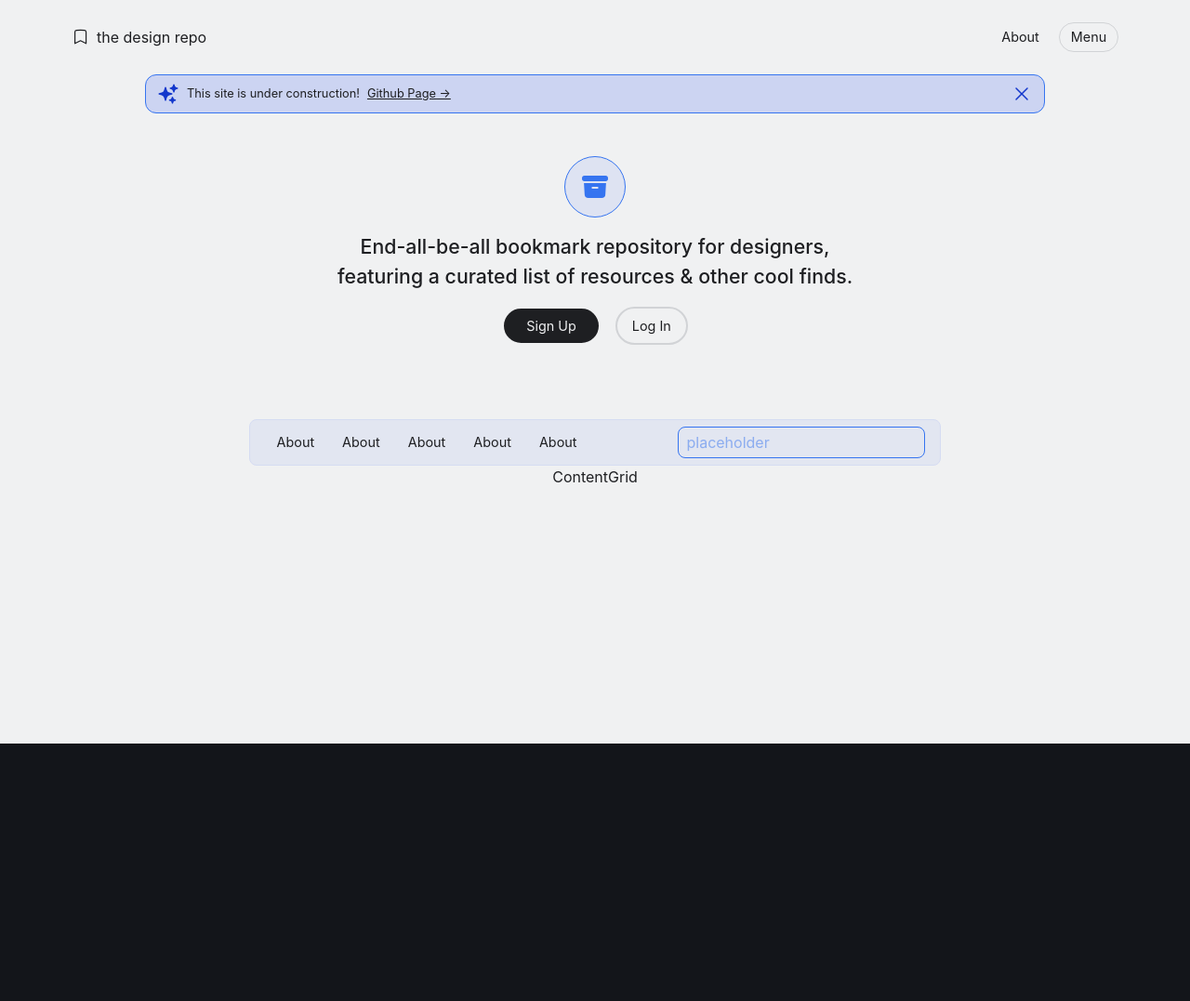
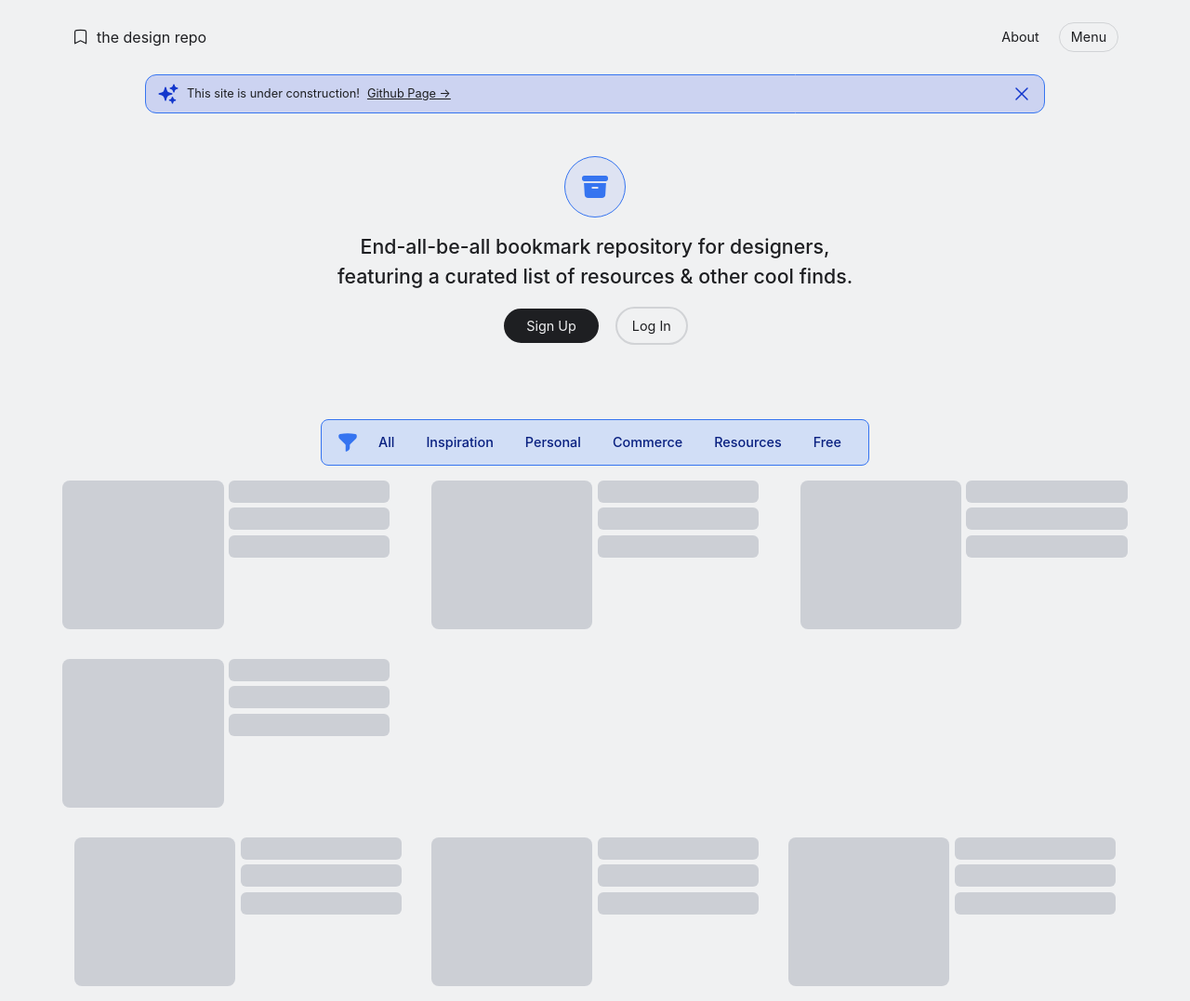
Before and after one commit to cheddZy/design-repository, an Astro site: page / in a window 1280 px wide. Shown: the whole page at 93% size. Before the commit the page ends 800 px from the top, so only its background shows below. Built offline with nearby package versions, Linux system fonts and the light colour scheme; Astro itself is replaced by a stand-in of ours.

Commit message:
added more filter stuff (incomplete) on the TODO

```diff
--- a/src/components/Content.astro
+++ b/src/components/Content.astro
@@ -2,26 +2,50 @@
 import '../styles/styles.scss';
 import '../styles/globals.scss';
 import Filter from "./ui/Filter.astro";
+import Placeholder from "./Placeholder.astro";
 ---
 
 
 <section>
-    <div>
+    <div id="filterList">
         <Filter/>
     </div>
-    ContentGrid
+    <div id="favorites">
+        <Placeholder />
+        <Placeholder />
+        <Placeholder />
+        <Placeholder />
+    </div>
+    <div id="content">
+        <Placeholder />
+        <Placeholder />
+        <Placeholder />
+    </div>
 </section>
 
 
 <style>
-
+    #content {
+        display: flex;
+        flex-direction: row;
+        justify-content: space-between;
+        flex-wrap: wrap;
+        margin-inline: 4%;
+    }
+    #favorites {
+        display: flex;
+        flex-direction: row;
+        justify-content: space-between;
+        flex-wrap: wrap;
+        margin-inline: 4%;
+    }
     section {
         display: flex;
         flex-direction: column;
         align-items: center;
     }
 
-    div {
+    #filterList {
         top: 2rem;
         position: sticky;
         margin:auto;
--- /dev/null
+++ b/src/components/Placeholder.astro
@@ -0,0 +1,54 @@
+---
+
+---
+
+
+<div class="wrapper">
+    <div class="blocky animate">
+
+    </div>
+    <div class="texty">
+        <div class="text animate"></div>
+        <div class="text animate"></div>
+        <div class="text animate"></div>
+    </div>
+</div>
+
+<style>
+    .wrapper {
+        width: 24rem;
+        height: 12rem;
+        padding: 1rem;
+
+        display: flex;
+        flex-direction: row;
+        gap: 0.33rem;
+    }
+    .blocky {
+        background-color: #9ca3af;
+        height: 100%;
+        width: 100%;
+        @apply rounded-lg;
+    }
+    .animate {
+        animation: waves 3s infinite;
+    }
+    .texty {
+        width: 100%;
+        display: flex;
+        flex-direction: column;
+        gap: 0.33rem;
+    }
+    .text {
+        width: 100%;
+        height: 1.5rem;
+        background-color: #9ca3af;
+        @apply rounded-md;
+    }
+
+    @keyframes waves {
+        0% {background-color: rgba(156, 163, 175, 0.6);}
+        50% {background-color: rgba(156, 163, 175, 0.2);}
+        100% {background-color: rgba(156, 163, 175, 0.6);}
+    }
+</style>
--- a/src/components/buttons/FilterButton.astro
+++ b/src/components/buttons/FilterButton.astro
@@ -1,41 +1,19 @@
 ---
 import '../../styles/styles.scss'
 import '../../styles/globals.scss'
-const {buttonText, label, filterChecked} = Astro.props;
+const {buttonText, label, className} = Astro.props;
 ---
 <script>
-    const button = document.getElementById('filterButton');
-
-    button.addEventListener('click', () => {
-        console.log('buttonStatus');
-        switch (buttonStatus) {
-            case 'filterEnabled':
-                button.classList.add('filterDisabled');
-                button.classList.remove('filterEnabled');
-                console.log('yippie!');
-                break;
-            case 'filterDisabled':
-                button.classList.add('filterEnabled');
-                button.classList.remove('filterDisabled');
-                console.log('wahoo');
-                break;
-        }
-    })
 
 </script>
 
-<button class="filterDisabled" id=filterButton aria-label={label}>
+<button class={className} aria-label={label}>
     <a>
             {buttonText}
     </a>
 </button>
 
 <style>
-
-    [data-enabled='enabled'] body {
-        color: red;
-    }
-
     button {
         display: flex;
     }
@@ -48,19 +26,20 @@ const {buttonText, label, filterChecked} = Astro.props;
         @apply duration-100;
 
         font-size: 0.9rem;
+        font-weight: 500;
+        color: rgb(9, 32, 128);
         border: 1px transparent solid;
     }
 
     a:hover {
-        border: 1px rgba(87, 90, 102, 0.2) solid;
+        border: 1px #3574F0 solid;
     }
 
     a:active {
-
-    }
-
-    span:enabled {
-        color: red;
+        color: #F0F1F2;
+        font-weight: 500;
+        background-color: #3574F0;
+        border: 1px transparent solid;
     }
 
 </style>
--- a/src/components/buttons/SignUpButton.astro
+++ b/src/components/buttons/SignUpButton.astro
@@ -40,9 +40,15 @@ const { target, label } = Astro.props;
         outline: 2px transparent solid;
 
     }
+    @keyframes border-anim {
+        0% {outline: 4px rgba(150, 174, 224, 0.25) dotted;}
+        100% {outline: 2px #96aee0 solid;}
+    }
+
     a:hover {
         background: #3574F0;
         outline: 2px #96aee0 solid;
+        animation: border-anim 0.2s 1 ease-out;
     }
     a:active {
         background: #3574F0;
--- a/src/components/ui/Filter.astro
+++ b/src/components/ui/Filter.astro
@@ -5,30 +5,37 @@ import FilterButton from "../buttons/FilterButton.astro";
 import Searchbox from "./Searchbox.astro";
 ---
 
-<section>
-    <h3>Filter</h3>
-    <div id="filterButtons">
-        <FilterButton buttonText='About'
-                      label='Aria Label'/>
-        <FilterButton buttonText='About'
-                      label='Aria Label'/>
-        <FilterButton buttonText='About'
-                      label='Aria Label'/>
-        <FilterButton buttonText='About'
-                      label='Aria Label'/>
-        <FilterButton buttonText='About'
-                      label='Aria Label'/>
-    </div>
-    <Searchbox/>
-</section>
+<div>
+    <section>
+        <h3>Filter</h3>
+
+        <svg data-slot="icon" aria-hidden="true" fill="currentColor" viewBox="0 0 24 24"
+             xmlns="http://www.w3.org/2000/svg">
+            <path clip-rule="evenodd"
+                  d="M3.792 2.938A49.069 49.069 0 0 1 12 2.25c2.797 0 5.54.236 8.209.688a1.857 1.857 0 0 1 1.541 1.836v1.044a3 3 0 0 1-.879 2.121l-6.182 6.182a1.5 1.5 0 0 0-.439 1.061v2.927a3 3 0 0 1-1.658 2.684l-1.757.878A.75.75 0 0 1 9.75 21v-5.818a1.5 1.5 0 0 0-.44-1.06L3.13 7.938a3 3 0 0 1-.879-2.121V4.774c0-.897.64-1.683 1.542-1.836Z"
+                  fill-rule="evenodd"></path>
+        </svg>
+        <div id="filterButtonList">
+            <FilterButton class='filterButton' buttonText='All' label='All content'/>
+            <FilterButton class='filterButton' buttonText='Inspiration' label='Inspiration content'/>
+            <FilterButton class='filterButton' buttonText='Personal' label='Personal websites and portfolios'/>
+            <FilterButton class='filterButton' buttonText='Commerce' label='Commerce website'/>
+            <FilterButton class='filterButton' buttonText='Resources' label='Resource websites'/>
+            <FilterButton class='filterButton' buttonText='Free' label='Free resources'/>
+        </div>
+    </section>
+</div>
 
 <style>
-    #filterButtons {
+    #filterButtonList {
         align-items: center;
         display: flex;
         flex-direction: row;
-        gap: 0.25rem;
+        gap: 0.5rem;
+        flex-wrap: wrap;
     }
+
+
     section {
         min-height: 50px;
         width: 100%;
@@ -37,23 +44,35 @@ import Searchbox from "./Searchbox.astro";
         position: sticky;
         flex-direction: row;
         justify-content: space-between;
-        gap: 6rem;
-        background-color: rgba(213, 220, 242, 0.5);
-        border: rgba(213, 220, 242, 1) 1px solid;
+        background-color: #d1def6;
+        border: #3574F0 1px solid;
         @apply rounded-lg;
         padding: 0 1rem;
+        gap: 0.5rem;
+        overflow-x: clip;
+    }
+
+    .filterButton {
+
+    }
+
+    svg {
+        height: 1.5rem;
+        color: #3574F0;
     }
 
     h3 {
         display: none;
         font-size: 1rem !important;
     }
+
     @media screen and (max-width: 800px) {
         section {
-            flex-direction: column-reverse;
-            gap: 1rem;
+            flex-direction: row;
             padding: 1rem;
+            border-radius: 0;
         }
+
     }
 
 
```
